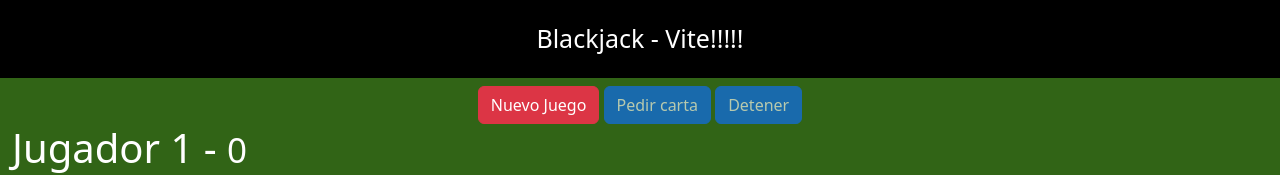
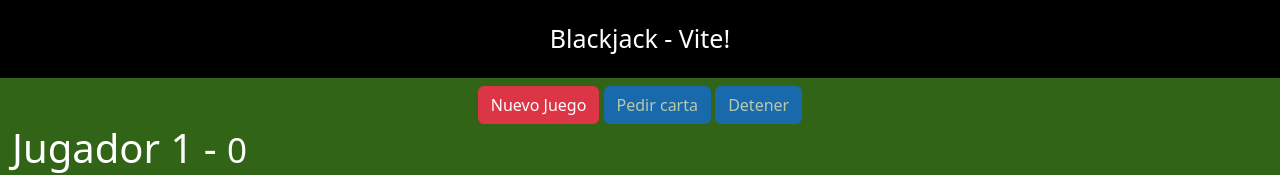
Before and after one commit to oolivaresc/js-vite-blackjack, a website built with Vite: page index.html in a window 1280 px wide. Shown: the top 175 px of the page. Built offline with nearby package versions, Linux system fonts and the light colour scheme.

Commit message:
Test change title

```diff
--- a/index.html
+++ b/index.html
@@ -10,7 +10,7 @@
 
   <body>
     <header class="titulo">
-      Blackjack - Vite!!!!!
+      Blackjack - Vite!
     </header>
 
     <div class="row mt-2 text-center">
```
